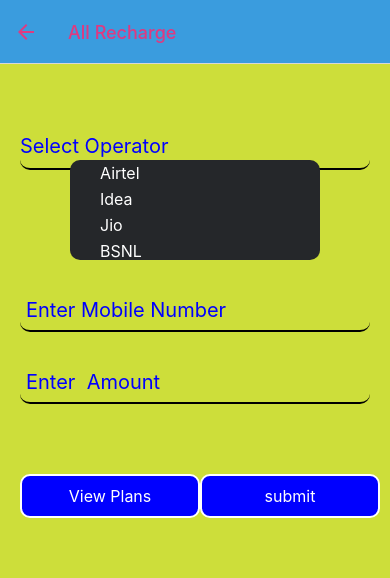
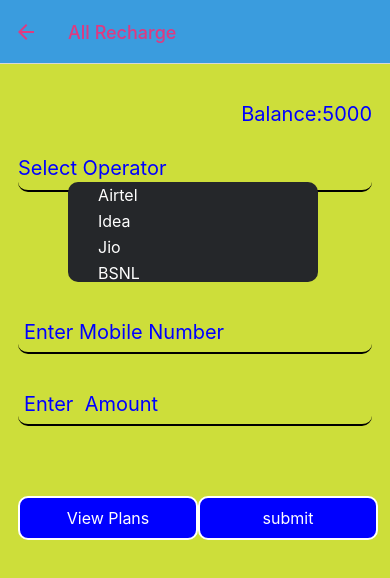
Before and after one commit to HariDeveloper1999/recharge-native, a React Native app: screen /Recharge in a window 390 px wide. Shown: the top 578 px of the page. Built offline with nearby package versions, Linux system fonts and the light colour scheme.

Commit message:
login and recharge changes

```diff
--- a/screens/Login.js
+++ b/screens/Login.js
@@ -1,11 +1,36 @@
-import { Text,View } from "react-native";
+import { Text,View,StyleSheet } from "react-native";
 import Home from "../components/home";
 
 function Login() {
-  return( <View>
+  return(
+    <>
+  <View>
      <Home isLogin={true}/>
   </View>
+     <View style={styles.customerContainer}>
+     <Text style={styles.customerText}>Contact us : developer.haribabuperla@gmail.com</Text>
+   </View>
+   </>
   )
 }
 
 export default Login;
+const styles=StyleSheet.create({
+
+  customerContainer:{
+      position:'relative',
+  } ,
+  customerText:{
+      position:'absolute',
+      top:150,
+      backgroundColor:'#3a9cde',
+      color:'white',
+      width:"100%" ,
+      paddingVertical:20,
+      textAlign:"center",
+      fontSize:20
+
+  },
+
+
+})
--- a/screens/Recharge.js
+++ b/screens/Recharge.js
@@ -1,6 +1,6 @@
-import { Text,StyleSheet,View } from "react-native"
+import { Text,StyleSheet,View,FlatList } from "react-native"
 import DropDown from "../components/dropDown"
-import { useState } from "react"
+import { useEffect, useState } from "react"
 import Input from "../components/Input";
 import Btn from "../components/btn";
 import { Alert } from "react-native";
@@ -14,14 +14,17 @@
     const [listActive,setListActive]=useState(false);
     const [selectedval,setSelectedVal]=useState('');
     const [amount,setAmount]=useState("");
-    const [mobNum,setMobnum]=useState("")
+    const [mobNum,setMobnum]=useState("");
+    const [rechargeData,setrechargeData]=useState([]);
+    const [bal,setBal]=useState(5000)
+
 
     const pressHandler=(value)=>{
         setSelectedVal(value)
      }
 
+  const inputHandler=(value)=>{
 
-  const inputHandler=(value)=>{
     setAmount(value)
   }
   const mobHandler=(value)=>{
@@ -33,11 +36,32 @@
     }
 
     const btnPressHandler=()=>{
-        if(selectedval && mobNum.length == 10 && (amount|| route?.params?.amount)){
+        let amountVal = parseInt(amount)
+
+        if(selectedval && mobNum.length == 10  &&(amount|| route?.params?.amount)){
+            if(amountVal <= bal){
+
             Alert.alert(
                 `Your ${mobNum} Sim is Recharged Successfully`,
                  `You Recharged plan amount is ${amount || route?.params?.amount}`,
             )
+
+            setrechargeData((prev)=>[...prev,{num:mobNum,status:"Success",sim:selectedval}])
+
+            setAmount("");
+            setSelectedVal('');
+            setMobnum("")
+            setListActive(true)
+            setBal(bal-amountVal)
+            }
+            else{
+                Alert.alert(
+                    "Please Check balance"
+                )
+
+            }
+
+
 
 
 
@@ -45,6 +69,7 @@
             Alert.alert(
                 "Please provide valid data"
             )
+            setrechargeData((prev)=>[...prev,{num:mobNum,status:"Failed",sim:selectedval}])
         }
 
     }
@@ -52,10 +77,32 @@
         navigation.navigate("Plans")
 
     }
+    useEffect(()=>{
+      if(route?.params?.amount){
+        setAmount(route.params.amount)
+      }
+    },[route])
 
+    const renderDetails=(item)=>{
+        return(
+            <>
+            <View style={[styles.statusContainer,item.status=="Failed" && styles.statusBg]}>
+            <Text style={styles.stText}>{item.sim}</Text>
+            <Text style={styles.stText}>{item.num}</Text>
+            <Text style={styles.stText}>{item.status}</Text>
+            </View>
+            </>
+        )
+
+    }
 
     return(
+        <>
         <View style={styles.container}>
+            <View style={styles.balanceContainer}>
+              <Text style={styles.balance}>Balance:{bal}</Text>
+            </View>
+
        <DropDown
         pressHandler={pressHandler}
         selectedval={selectedval}
@@ -79,7 +126,7 @@
       placeholder="Enter  Amount"
       changeHandler={inputHandler}
       keyboardType="numeric"
-      value={route?.params?.amount? route.params.amount:amount}
+      value={amount}
 
       />
 
@@ -97,16 +144,60 @@
 
       />
       </View>
+      <View>
+
+      </View>
+
+
+
 
 
       </View>
+    { rechargeData.length > 0 &&
+      <View style={styles.flatContainer}>
+      <Text style={styles.rcgHead}>Recharge History</Text>
+      <FlatList
+      data={rechargeData}
+      keyExtractor={(item)=>console.log("it123",item)}
+      renderItem={(item)=>renderDetails(item.item)}
+
+
+      />
+      </View>
+}
+
+      </>
     )
 }
 
 const styles=StyleSheet.create({
     container:{
+        flex:3,
         marginVertical:20,
-        padding:20
+        padding:18,
+
+    },
+    balanceContainer:{
+        flexDirection:'row',
+        justifyContent:"flex-end",
+        fontSize:20,
+
+    },
+    balance:{
+        fontSize:20,
+        color:'blue'
+    },
+
+
+    rcgHead:{
+        color:"#fcba03",
+        textDecorationLine:"underline",
+        fontSize:18,
+        fontWeight:'bold',
+        fontStyle:'italic',
+
+
+
     },
 
     inputField:{
@@ -135,6 +226,42 @@
     btnContainer:{
         marginTop:30,
         flexDirection:"row"
+    },
+    customerContainer:{
+        position:'relative',
+    } ,
+    customerText:{
+        position:'absolute',
+        top:290,
+        backgroundColor:'#3a9cde',
+        color:'white',
+        width:"100%" ,
+        paddingVertical:20,
+        textAlign:"center",
+        fontSize:20
+
+    },
+    statusContainer:{
+
+        flexDirection:'row',
+        justifyContent:'space-around',
+        backgroundColor:'green',
+        borderRadius:5,
+        paddingVertical:5,
+        marginTop:20,
+
+    },
+    stText:{
+      color:'white'
+    },
+    statusBg:{
+        backgroundColor:"red"
+    },
+    flatContainer:{
+        backgroundColor:'#a748fa',
+        padding:10,
+        borderRadius:10,
+        flex:1
     }
 
   })
```
